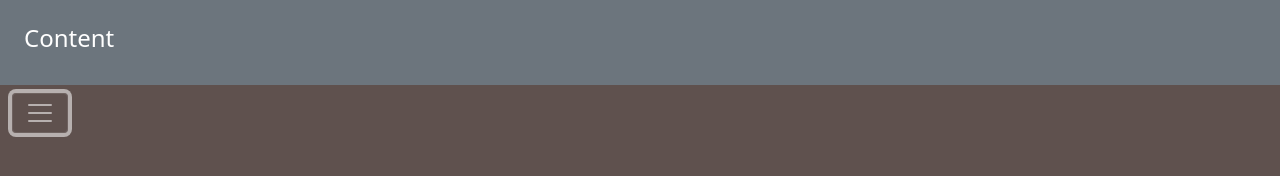
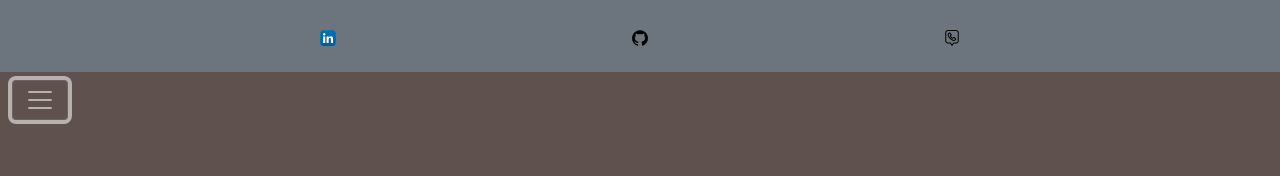
Before and after one commit to devian5/webSite, a plain HTML site: page index.html in a window 1280 px wide. Both pictures are taken after a click on the button "Toggle navigation". Drawn offline with nearby package versions, Linux system fonts and the light colour scheme.

Commit message:
I have created an html for contact and added icons with urls

```diff
--- a/css/style.css
+++ b/css/style.css
@@ -11,7 +11,24 @@
     flex-direction: column;
 
 }
+@media (min-width: 500px){
+    .box {
+        display: flex;
+        background-color: rgb(95, 81, 78);
+        height: 100vh;
+        flex-direction: column;
+    }
+}
 
+.link {
+    display: flex;
+    flex-direction: row;
+    justify-content: space-evenly;
+}
+
+.linkedin {
+    display: flex;
+}
 
 /* .positionNavbar{
     width: 50em;
--- a/index.html
+++ b/index.html
@@ -12,7 +12,23 @@
       <div class="positionNavbar">
           <div class="collapse" id="navbarToggleExternalContent">
             <div class="bg-secondary p-4">
-              <h5 class="text-white h4">Content</h5>
+              <div class="link">
+                <div class="linkedin">
+                  <a href="https://linkedin.com/in/adrián-guijarro-390059197">
+                    <img src="./img/linkedin.png" alt="linkedin">
+                  </a>
+                </div>
+                <div class="gitHub">
+                  <a href="https://github.com/devian5/">
+                    <img src="./img/github.png" alt="gitHub">
+                  </a>
+                </div>
+                <div class="contact">
+                  <a href="./contact.html">
+                    <img src="./img/llamada.png" alt="contact">
+                  </a>
+                </div>
+              </div>
             </div>
           </div>
             <nav class="navbar navbar-dark">
@@ -22,10 +38,6 @@
                 </button>
               </div>
             </nav>
-
-        </div>
-        <div class="positionTitle">
-            <div class="title"></div>
         </div>
     </div>
     <script src="https://cdn.jsdelivr.net/npm/bootstrap@5.0.0-beta1/dist/js/bootstrap.bundle.min.js" integrity="sha384-ygbV9kiqUc6oa4msXn9868pTtWMgiQaeYH7/t7LECLbyPA2x65Kgf80OJFdroafW" crossorigin="anonymous"></script>
```
Also changed, not shown: contact.html (added, +12 -0 lines), img/github.png (added), img/linkedin(1).png (added), img/linkedin.png (added), img/llamada.png (added).
